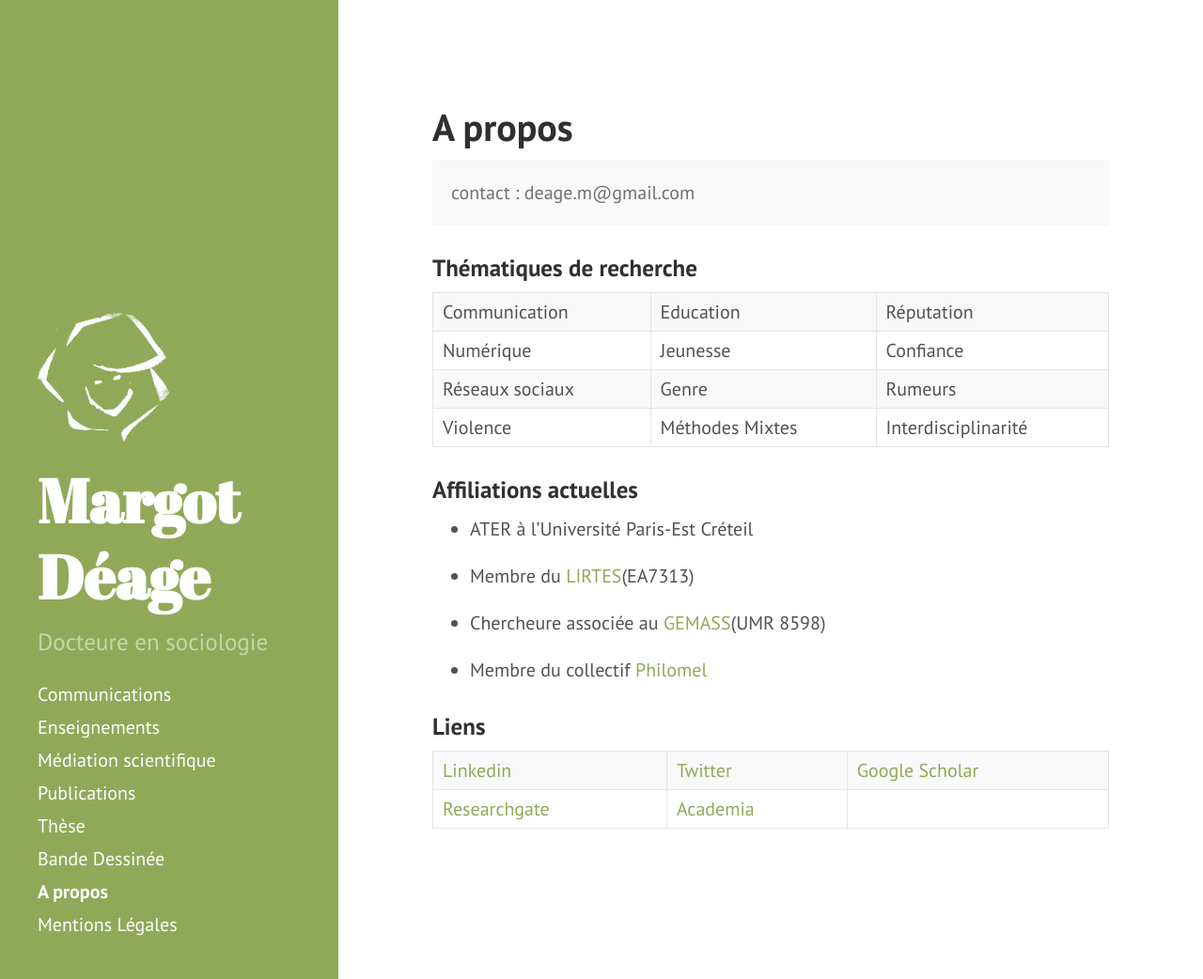
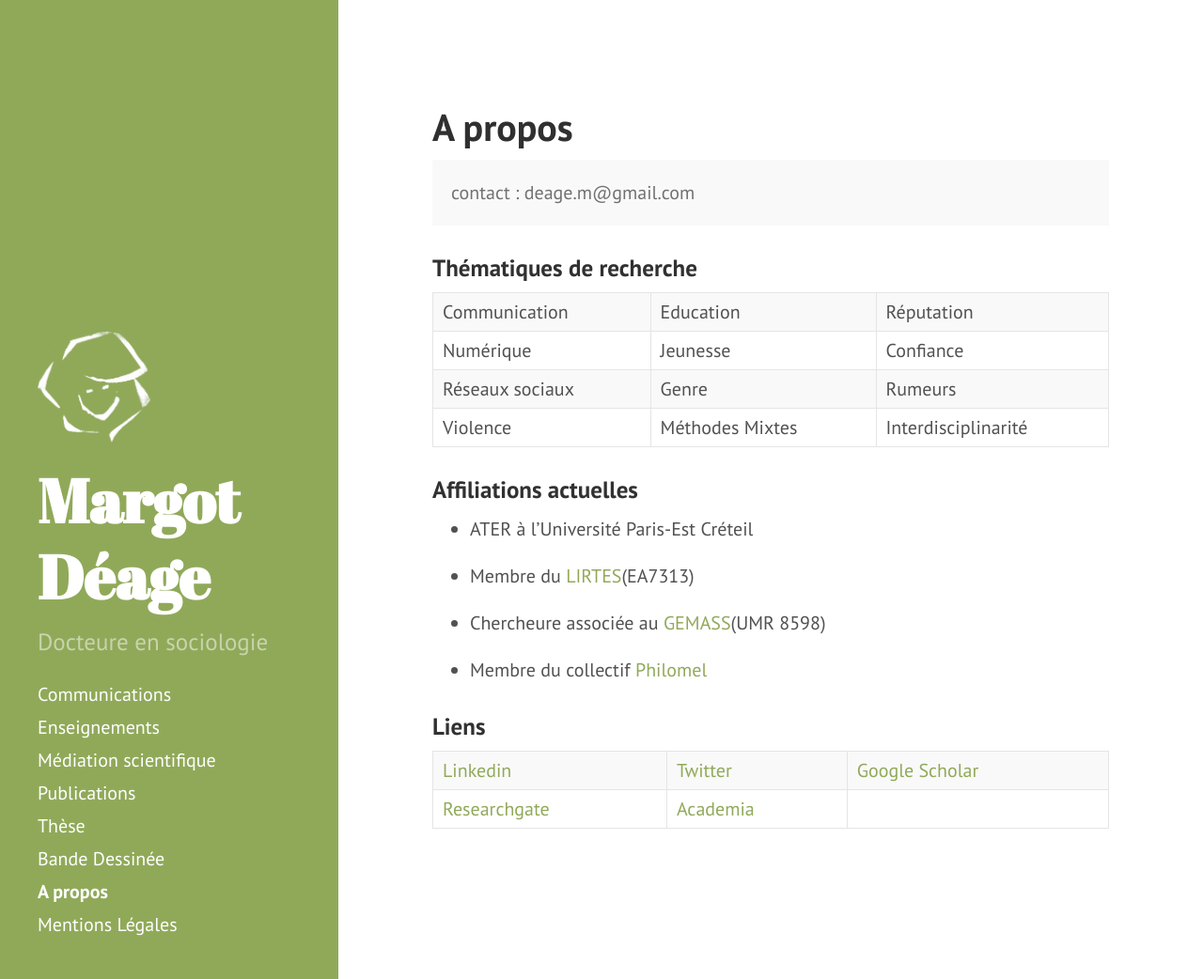
Before and after one commit to margotdeage/margotdeage.github.io, a Jekyll site: the page built from index.md, in a window 1280 px wide and 1042 px high. Shown: the whole window at 94% size. Built offline with Jekyll 4.4.1, drawn with Linux system fonts in a browser that asks for light colours; the list of posts is cut into pages by our own code.

Commit message:
Update sidebar.html

```diff
--- a/_includes/sidebar.html
+++ b/_includes/sidebar.html
@@ -1,7 +1,8 @@
 <div class="sidebar">
   <div class="container sidebar-sticky">
     <div class="sidebar-about">
-       <img src="https://github.com/margotdeage/margotdeage.github.io/blob/gh-pages/icon.png?raw=true" alt="Margot Déage"  align="center" width="140" height="140"/><h1>
+       <img src="https://github.com/margotdeage/margotdeage.github.io/blob/gh-pages/icon.png?raw=true" alt="Margot Déage"  align="center" width="120" height="120"/>
+      <h1>
         <a href="{{ "/" | relative_url }}">
           {{ site.title }}
         </a>
```
